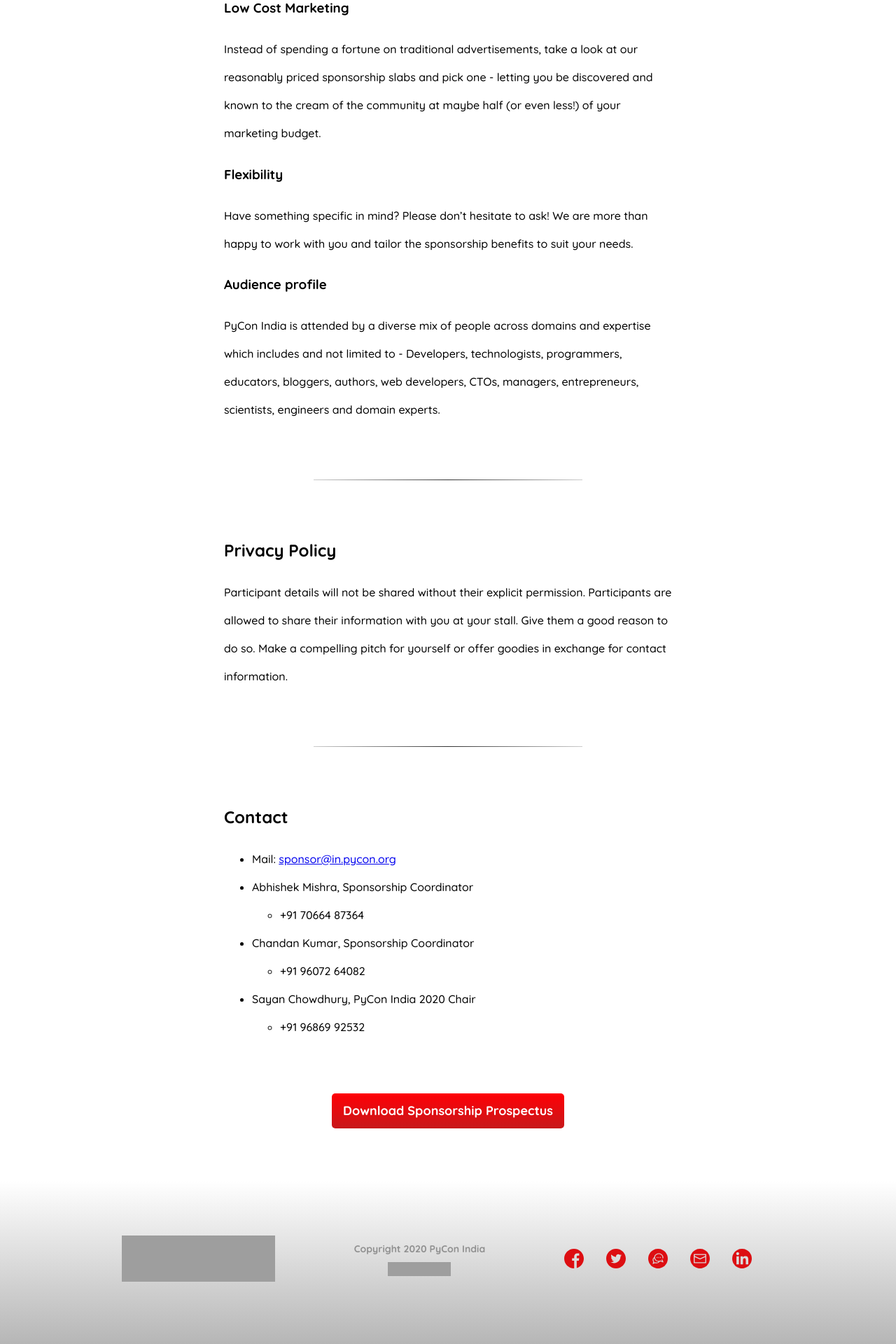
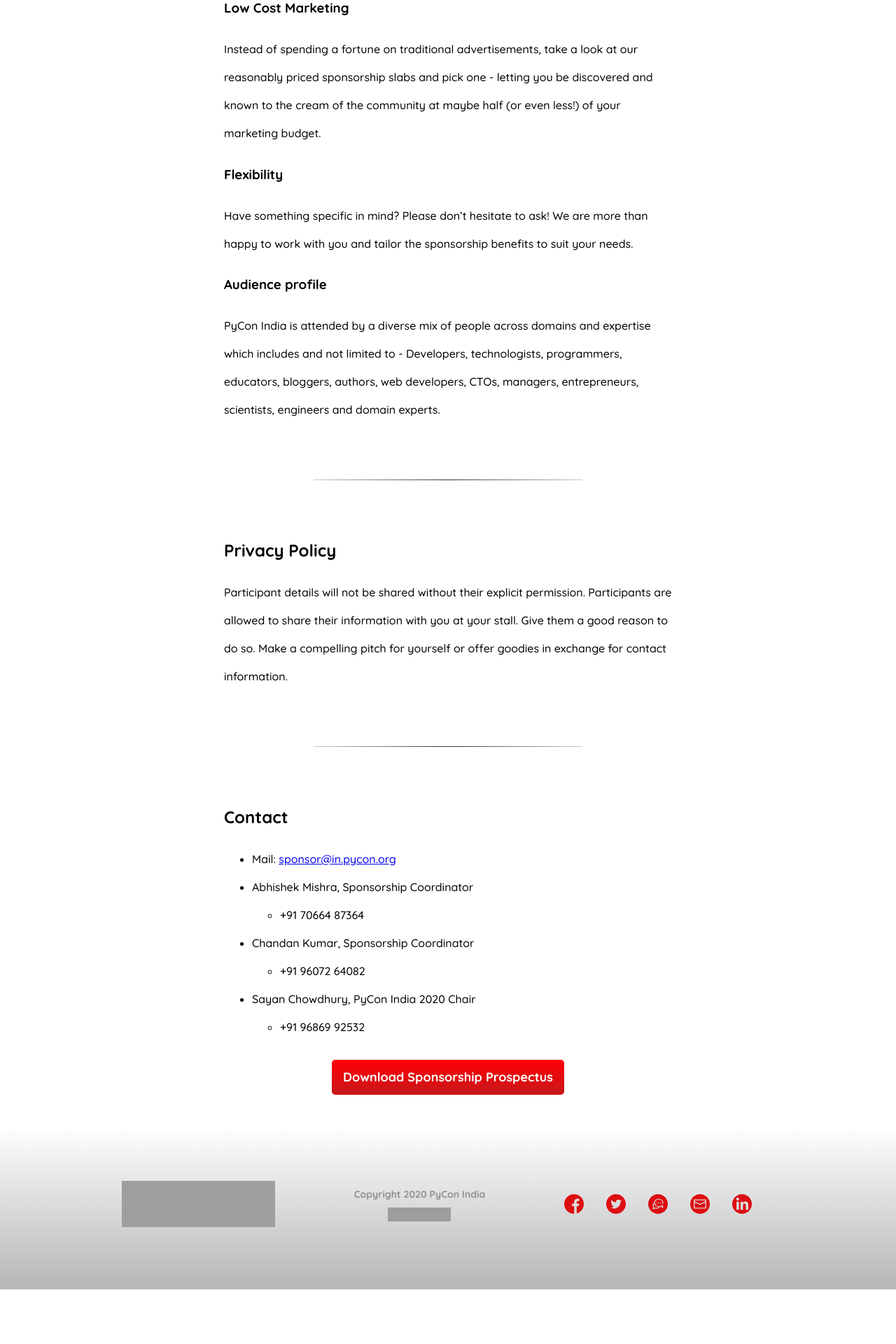
Before and after one commit to pythonindia/inpycon2020, a Jekyll site: the page built from sponsorship/index.md, in a window 1280 px wide. Shown: the part 1923-3843 px from the top of the page at 70% size. Built offline with Jekyll 4.4.1, drawn with Linux system fonts in a browser that asks for light colours; after the commit the page ends 3765 px from its top, so only the background shows below that; grey boxes are pictures that could not be loaded.

Commit message:
Fix the download button in sponsorship page
Signed-off-by: Sayan Chowdhury <sayan.chowdhury2012@gmail.com>

```diff
--- a/sponsorship/index.md
+++ b/sponsorship/index.md
@@ -104,7 +104,7 @@
 - Sayan Chowdhury, PyCon India 2020 Chair
   - +91 96869 92532
 
-<div class="text-center" style="position: relative; margin:5em; text-align:center;">
+<div class="text-center" style="position: relative; margin:5%; text-align:center;">
   <a class="primary-button" rel="nofollow noreferrer" href="{{ 'sponsorship-prospectus.pdf' | relative_url }}" target="_blank">
     Download Sponsorship Prospectus
   </a>
```
